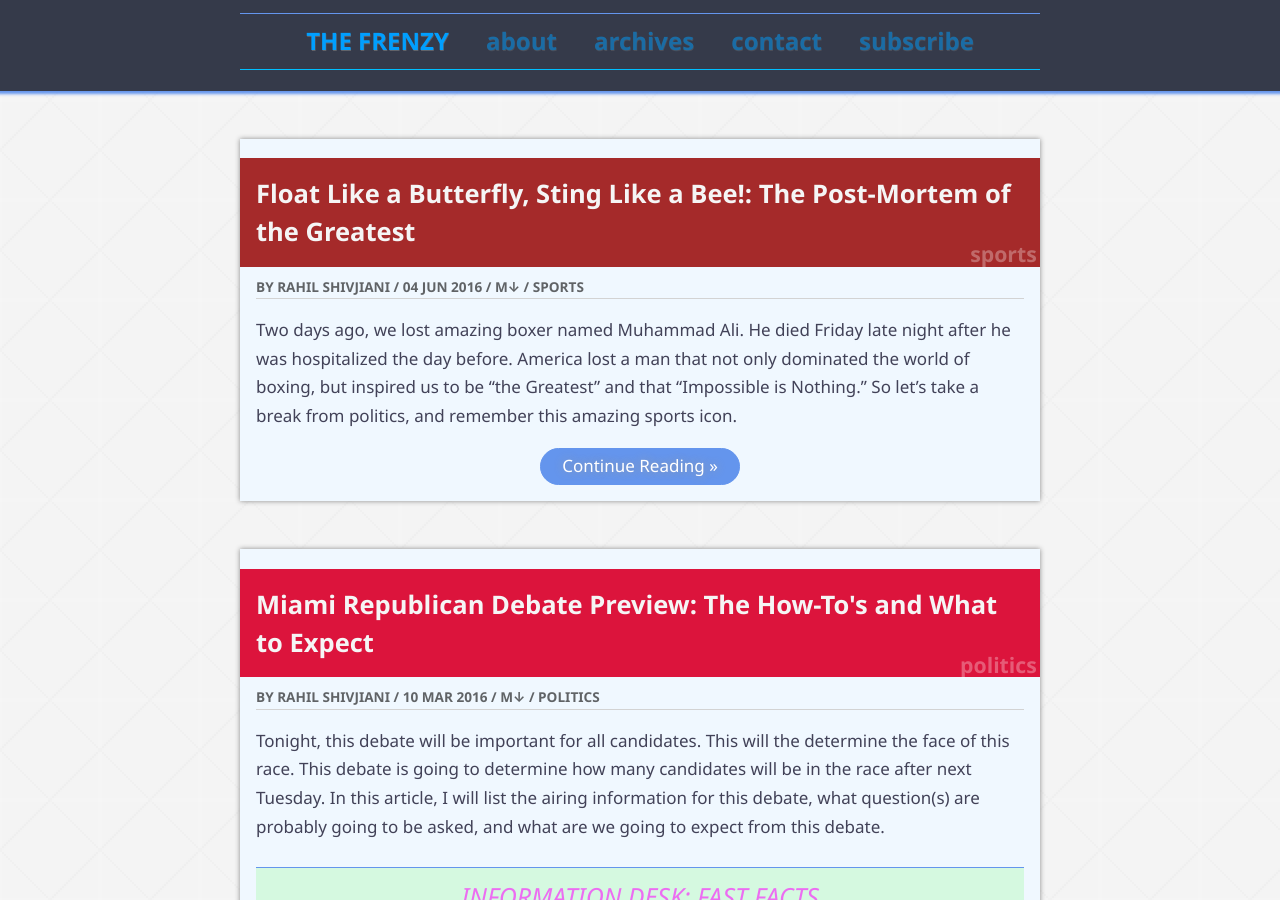
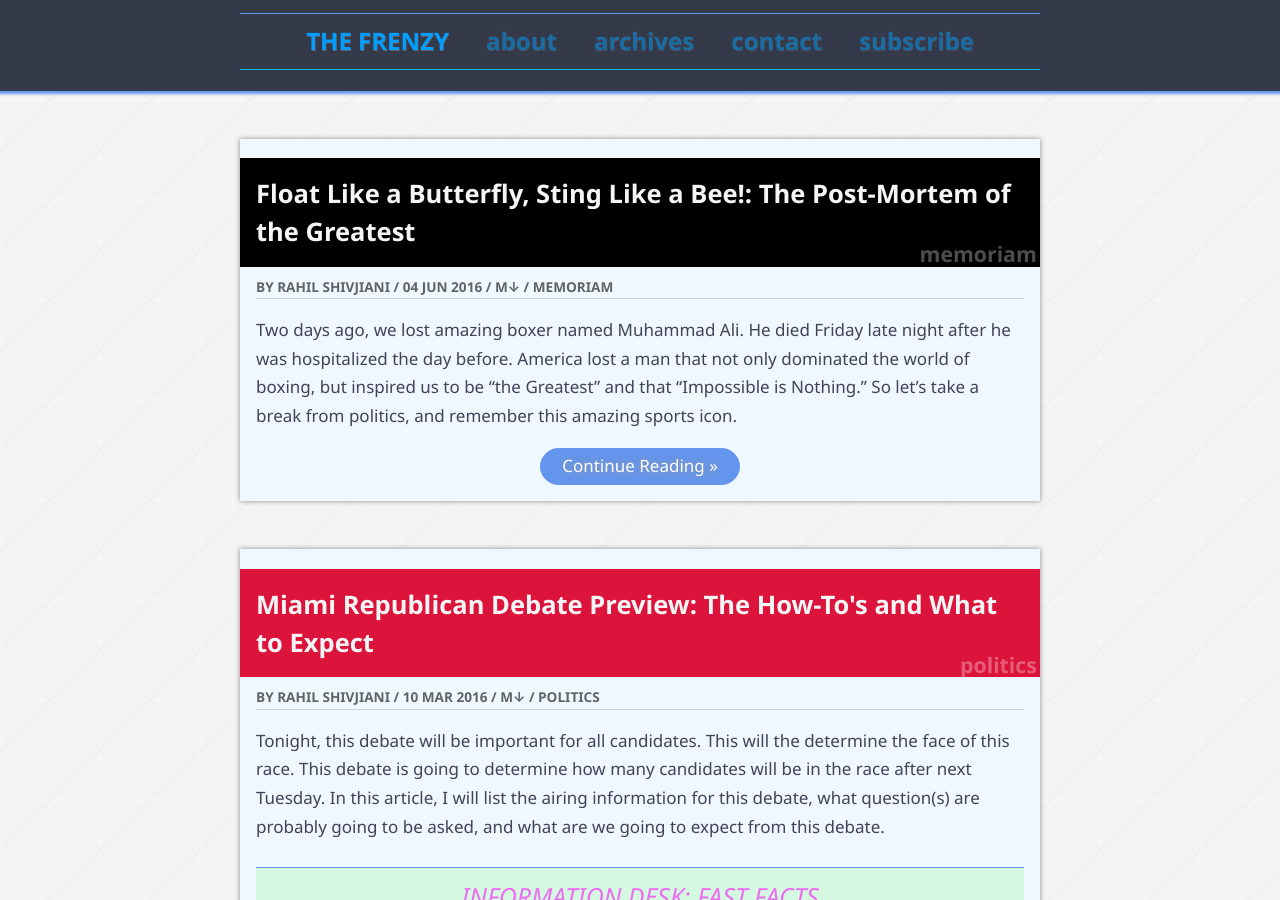
Before and after one commit to rshivjiani/rshivjiani.github.io, a Jekyll site: the page built from index.html, in a window 1280 px wide and 900 px high. Built offline with Jekyll 4.4.1, drawn with Linux system fonts in a browser that asks for light colours; the list of posts is cut into pages by our own code; some of the changed text lies outside the part shown.

Commit message:
Changed categories

```diff
--- a/_posts/2016-01-29-change-name-us-frenzy.md
+++ b/_posts/2016-01-29-change-name-us-frenzy.md
@@ -1,7 +1,7 @@
 ---
 title: "We Have Big News!"
 layout: post
-category: sports
+category: breaking news
 ---
 
 Hello! After almost 2 years of blogging for NFL Frenzy, we have decided to do something big. Something that will improve this blog, and something that many other people will love. For the past two years, I have been blogging about the latest NFL news, and it has been great ride. Although, I have always wanted to blog about something else other than football, like politics (ahem... Donald Trump). Over the years, I have gained new interests. So, as of today, we are changing our name to...
--- a/_posts/2016-03-06-nancy-reagan-death.md
+++ b/_posts/2016-03-06-nancy-reagan-death.md
@@ -1,7 +1,7 @@
 ---
 title: "Nancy Reagan: (July 6, 1921 - March 6, 2016)"
 layout: post
-category: politics
+category: memoriam
 ---
 
 #### "There's a big, wonderful world out there for you. It belongs to you. It's exciting and stimulating and rewarding. Don't cheat yourselves out of this promise." ***- NANCY REAGAN***
--- a/_posts/2016-06-04-muhammad-ali-memoriam.md
+++ b/_posts/2016-06-04-muhammad-ali-memoriam.md
@@ -1,7 +1,7 @@
 ---
 title: "Float Like a Butterfly, Sting Like a Bee!: The Post-Mortem of the Greatest"
 layout: post
-category: sports
+category: memoriam
 subhed: breaking news
 tags:
 - breaking news
```
